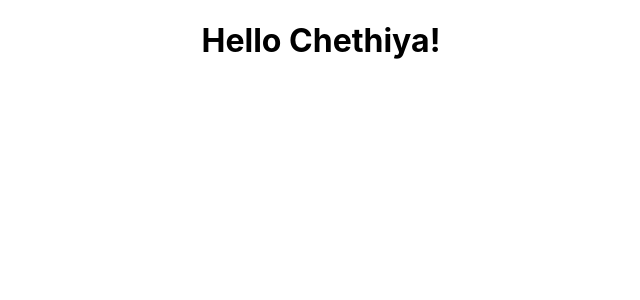
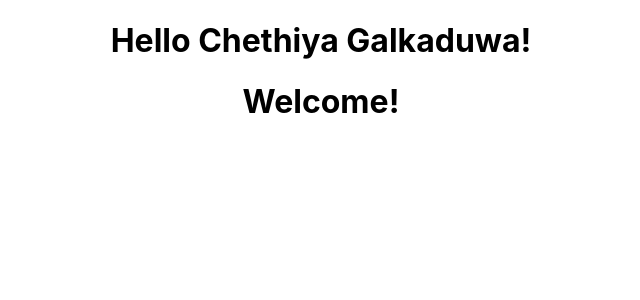
Before and after one commit to chey97/LPR, a React (Create React App) app in the folder hello-world/: page / in a window 1280 px wide. Shown: the top 300 px of the page, without its empty margins (319-959 px from the left). Built offline with nearby package versions, Linux system fonts and the light colour scheme.

Commit message:
feat hot commit

```diff
--- a/hello-world/src/App.js
+++ b/hello-world/src/App.js
@@ -1,11 +1,15 @@
 import logo from './logo.svg';
 import './App.css';
 import Greet from './components/Greet';
+import Welcome from './components/Welcome';
+
+
 
 function App() {
   return (
     <div className="App">
        <Greet />
+       <Welcome />
     </div>
   );
 }
--- a/hello-world/src/components/Greet.js
+++ b/hello-world/src/components/Greet.js
@@ -4,6 +4,6 @@ import React from "react";
 //     return <h1>Hello Chethiya</h1>
 // }
 
-const Greet = () => <h1>Hello Chethiya!</h1>; //arrow function
+const Greet = () => <h1>Hello Chethiya Galkaduwa!</h1>; //arrow function
 
 export default Greet;
--- /dev/null
+++ b/hello-world/src/components/Welcome.js
@@ -0,0 +1,9 @@
+import React, {Component} from "react";
+
+class Welcome extends Component {
+    render() {
+        return <h1>Welcome!</h1>
+    }
+}
+
+export default Welcome;
```
Also changed, not shown: 1 other file (tests, documents, lock files or other folders).
